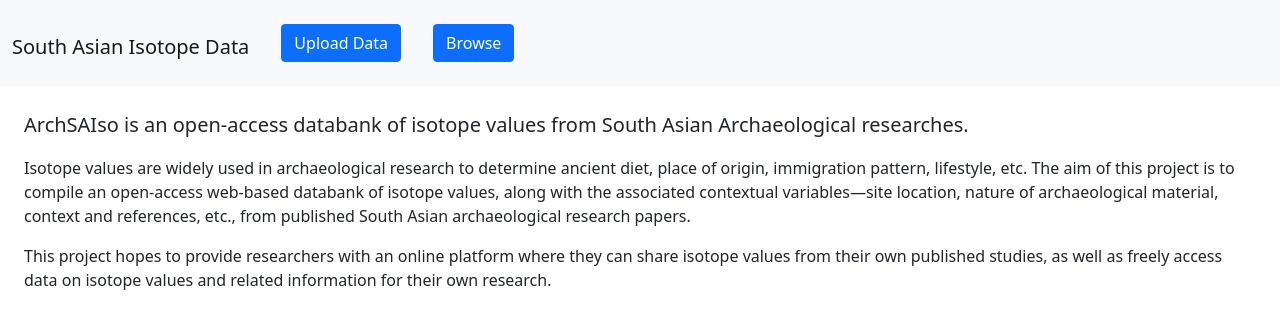
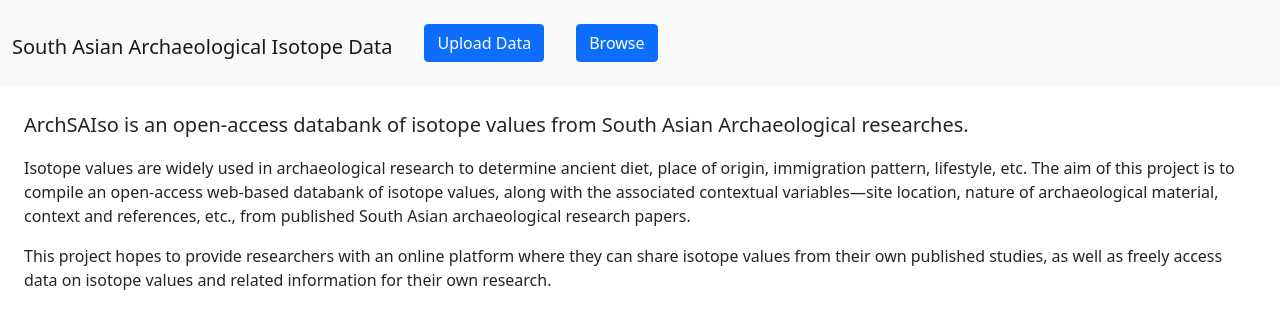
Before and after one commit to abhi-kr-2100/arch-sa-data, a Django app: page / in a window 1280 px wide. Shown: the top 329 px of the page. Run offline with Django 3.2, Linux system fonts and the light colour scheme.

Commit message:
Change h1 title
Correct title is "South Asian Archaeological Isotope Data."

```diff
--- a/isodatabank/templates/isodatabank/base.html
+++ b/isodatabank/templates/isodatabank/base.html
@@ -13,7 +13,7 @@
 <body>
     <header class="navbar navbar-expand-lg navbar-light bg-light">
         <div class="container-fluid">
-          <h1><a class="navbar-brand" href="{% url 'home' %}">South Asian Isotope Data</a></h1>
+          <h1><a class="navbar-brand" href="{% url 'home' %}">South Asian Archaeological Isotope Data</a></h1>
           <button class="navbar-toggler" type="button" data-bs-toggle="collapse" data-bs-target="#navbarSupportedContent" aria-controls="navbarSupportedContent" aria-expanded="false" aria-label="Toggle navigation">
             <span class="navbar-toggler-icon"></span>
           </button>
```
